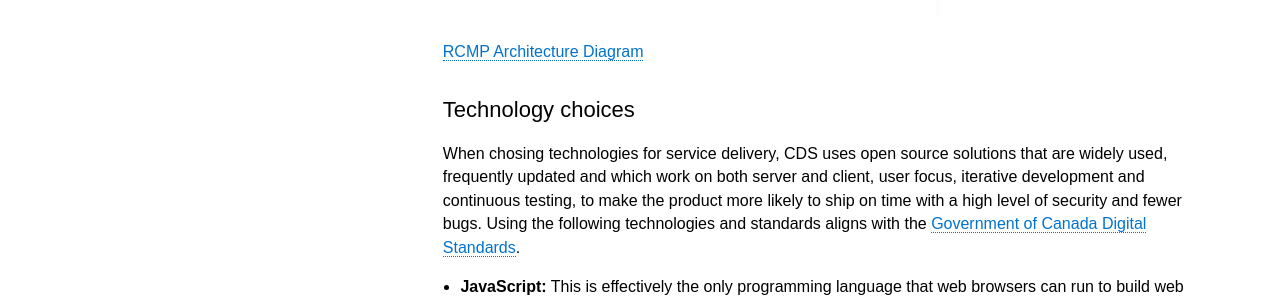
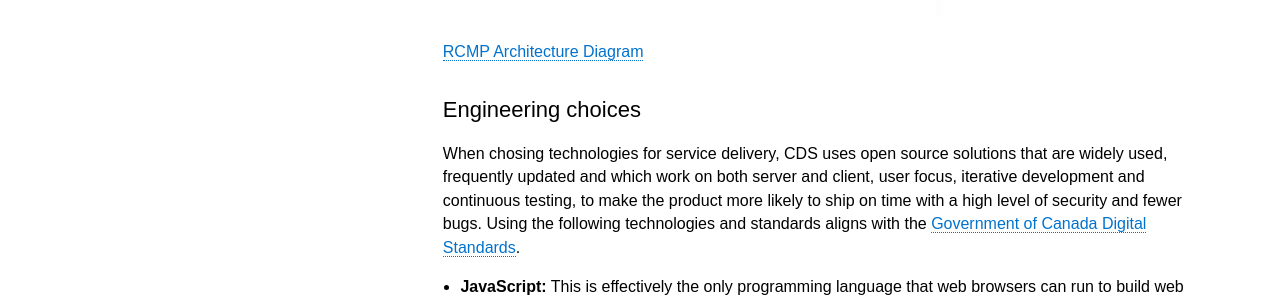
Before and after one commit to cds-snc/rcmp-report-a-cybercrime-alpha-documentation, a Jekyll site: the page built from _pages/en/technical-platform.md, in a window 1280 px wide and 900 px high, scrolled down 496 px. Shown: the part 163-460 px from the top of the window. Built offline with Jekyll 4.4.1, drawn with Linux system fonts in a browser that asks for light colours.

Commit message:
Update technical-platform.md

```diff
--- a/_pages/en/technical-platform.md
+++ b/_pages/en/technical-platform.md
@@ -16,7 +16,7 @@ This means we have built and tested the prototypes in the cloud, the report are
 
 [RCMP Architecture Diagram](../assets/docs/rcmp-architecture-diagram.pdf)
 
-## Technology choices
+## Engineering choices
 
 When chosing technologies for service delivery, CDS uses open source solutions that are widely used, frequently updated and which work on both server and client, user focus, iterative development and continuous testing, to make the product more likely to ship on time with a high level of security and fewer bugs. Using the following technologies and standards aligns with the [Government of Canada Digital Standards](https://www.canada.ca/en/government/system/digital-government/government-canada-digital-standards.html).
 
```
